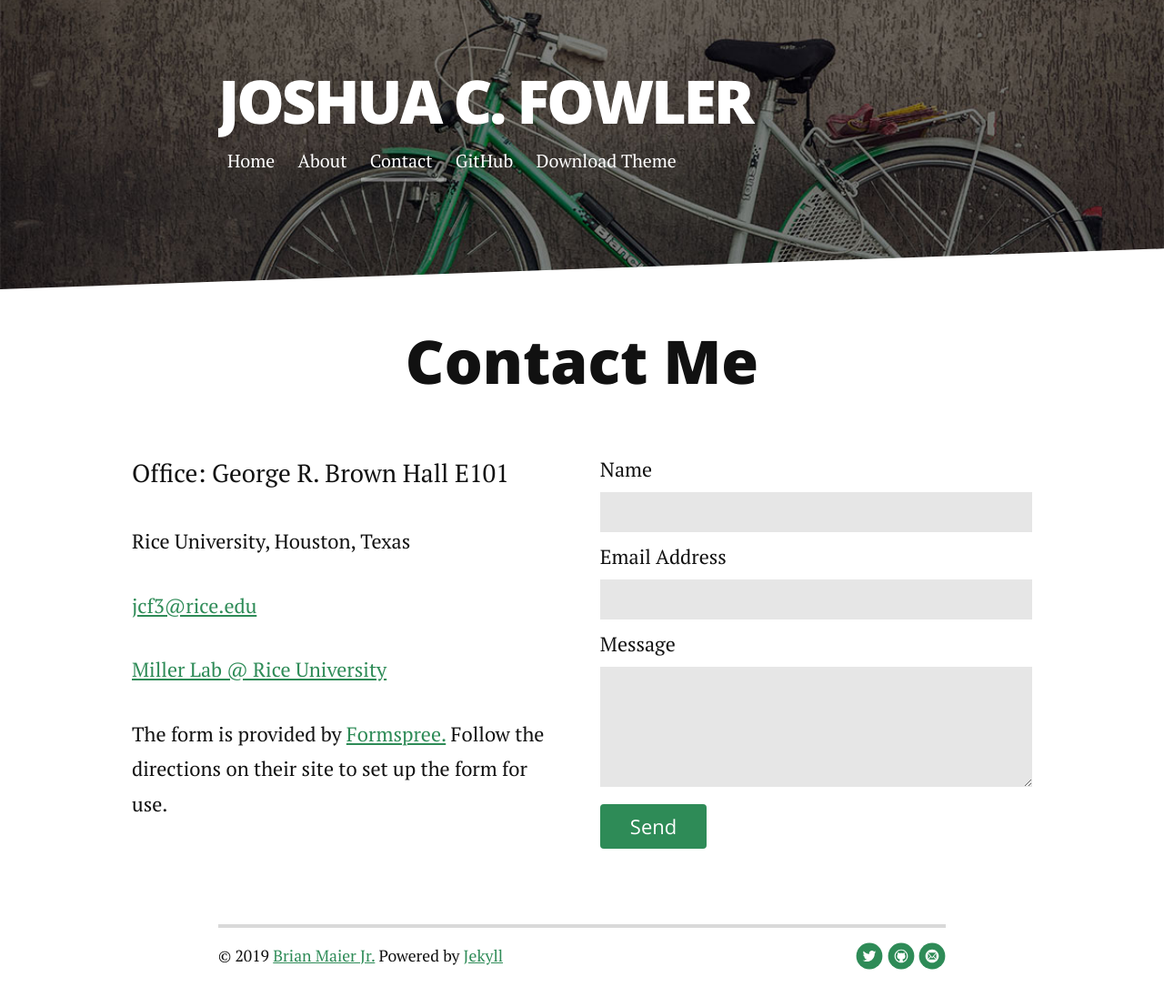
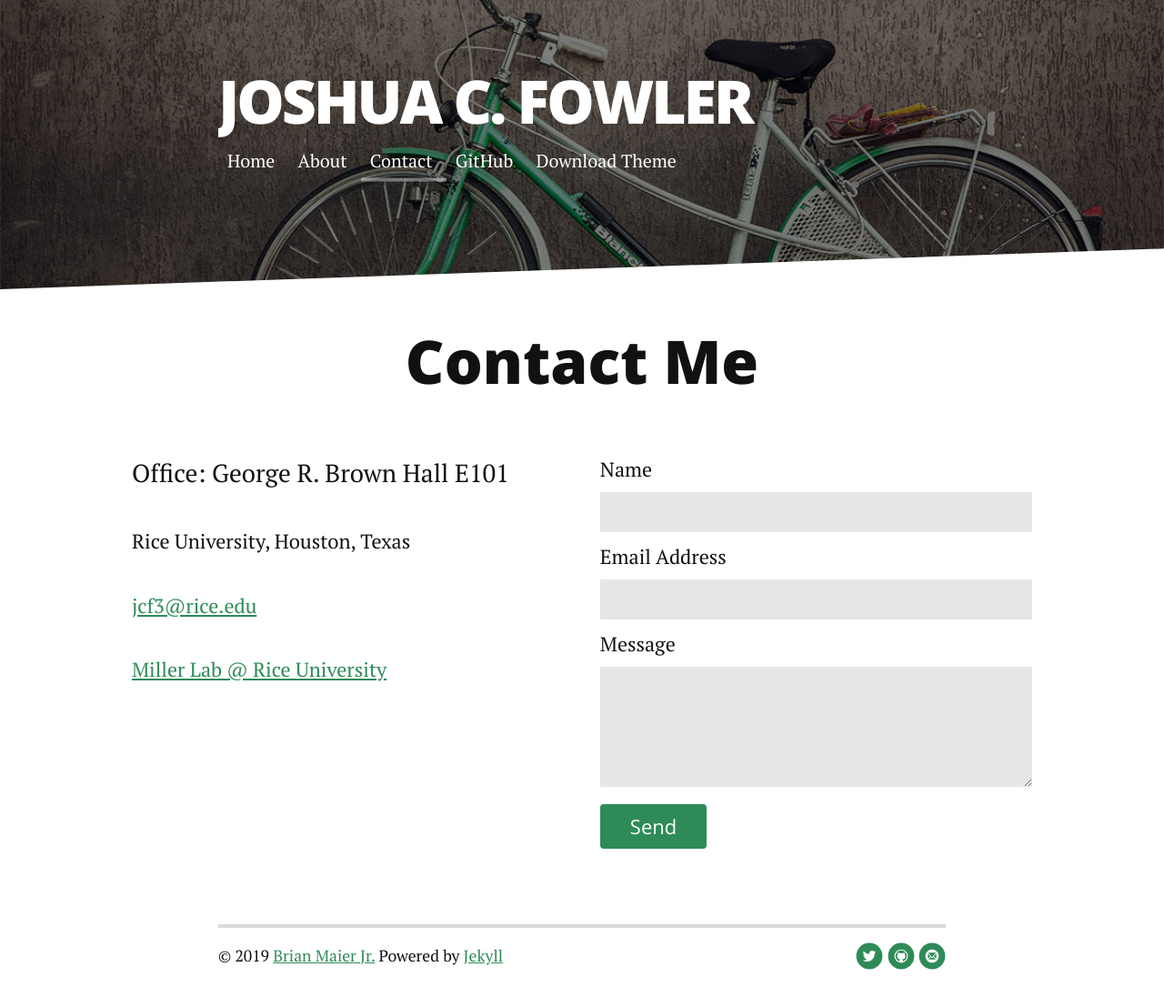
Before and after one commit to joshuacfowler/joshuacfowler.github.io, a Jekyll site: the page built from contact.md, in a window 1280 px wide. Shown: the whole page at 91% size. Built offline with Jekyll 4.4.1, drawn with Linux system fonts in a browser that asks for light colours; nearby versions of some CDN libraries.

Commit message:
Update contact.md

```diff
--- a/contact.md
+++ b/contact.md
@@ -12,8 +12,6 @@ title: Contact
    <p> <a href="mailto:jcf3@rice.edu"> jcf3@rice.edu</a></p>
    <p> <a href="http://www.owlnet.rice.edu/~tm9/">Miller Lab @ Rice University</a></p>
 
-    <p>The form is provided by <a href="https://formspree.io/mqkkkaye">Formspree.</a> Follow the directions on their site to set up the form for use.</p>
-
   </div>
   <form action="https://formspree.io/mqkkkaye" method="POST">
     <label for="name">Name</label>
```
